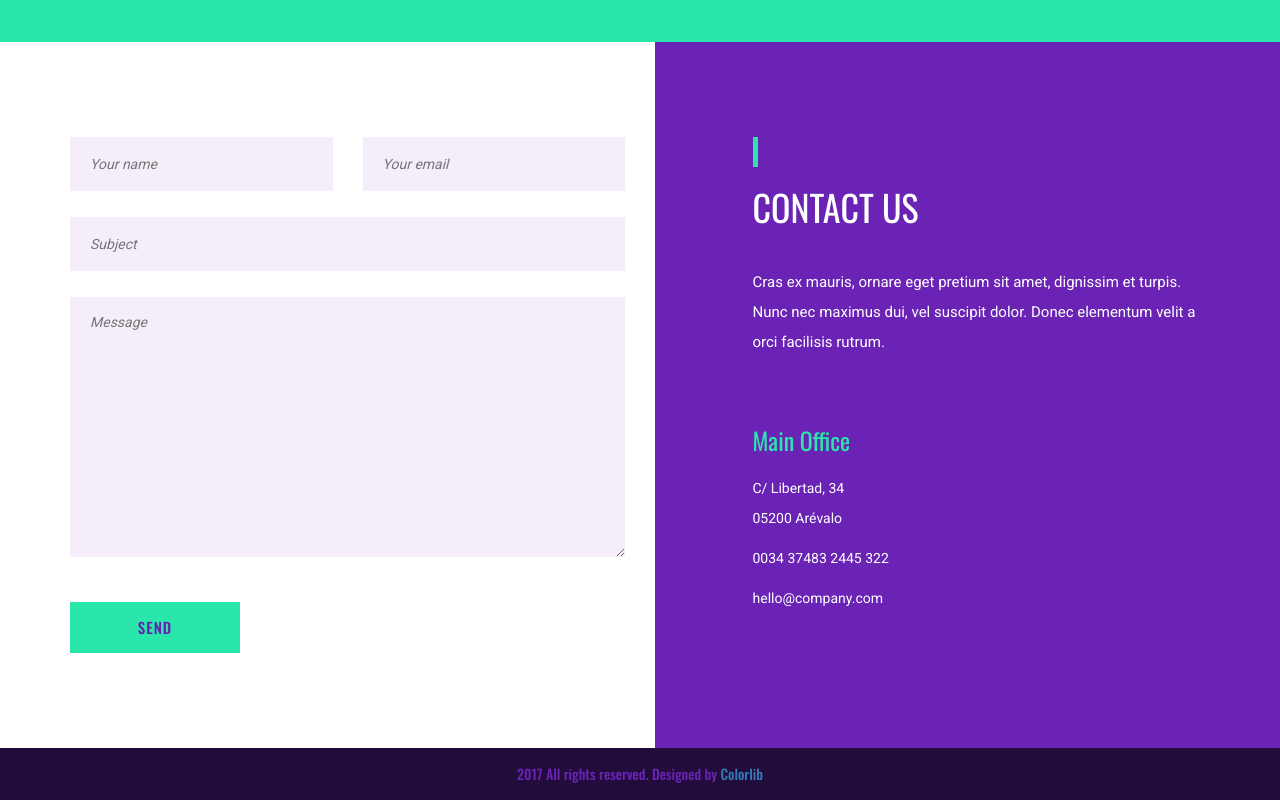
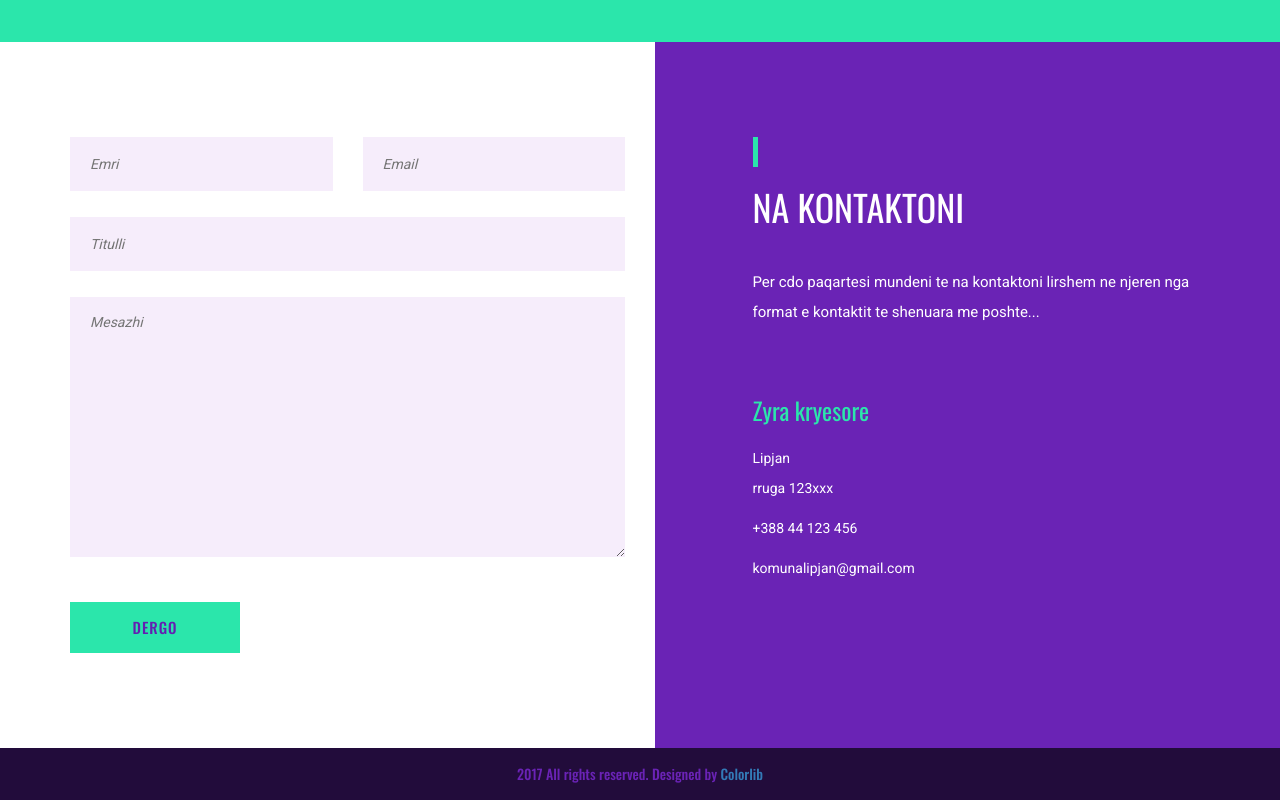
Before and after one commit to krelaniMedina/java7, a plain HTML site: page index.html in a window 1280 px wide. Shown: the part 4978-5778 px from the top of the page. Drawn offline with nearby package versions, Linux system fonts and the light colour scheme.

Commit message:
template4

```diff
--- a/index.html
+++ b/index.html
@@ -443,28 +443,28 @@
 				<!-- contact info -->
 				<div class="col-md-5 col-md-offset-1 contact-info col-push">
 					<div class="section-title left">
-						<h2>Contact us</h2>
+						<h2>Na kontaktoni</h2>
 					</div>
-					<p>Cras ex mauris, ornare eget pretium sit amet, dignissim et turpis. Nunc nec maximus dui, vel suscipit dolor. Donec elementum velit a orci facilisis rutrum. </p>
-					<h3 class="mt60">Main Office</h3>
-					<p class="con-item">C/ Libertad, 34 <br> 05200 Arévalo </p>
-					<p class="con-item">0034 37483 2445 322</p>
-					<p class="con-item">hello@company.com</p>
+					<p>Per cdo paqartesi mundeni te na kontaktoni lirshem ne njeren nga format e kontaktit te shenuara me poshte... </p>
+					<h3 class="mt60">Zyra kryesore</h3>
+					<p class="con-item">Lipjan <br> rruga 123xxx </p>
+					<p class="con-item">+388 44 123 456</p>
+					<p class="con-item">komunalipjan@gmail.com</p>
 				</div>
 				<!-- contact form -->
 				<div class="col-md-6 col-pull">
 					<form class="form-class" id="con_form">
 						<div class="row">
 							<div class="col-sm-6">
-								<input type="text" name="name" placeholder="Your name">
+								<input type="text" name="name" placeholder="Emri">
 							</div>
 							<div class="col-sm-6">
-								<input type="text" name="email" placeholder="Your email">
+								<input type="text" name="email" placeholder="Email">
 							</div>
 							<div class="col-sm-12">
-								<input type="text" name="subject" placeholder="Subject">
-								<textarea name="message" placeholder="Message"></textarea>
-								<button class="site-btn">send</button>
+								<input type="text" name="subject" placeholder="Titulli">
+								<textarea name="message" placeholder="Mesazhi"></textarea>
+								<button class="site-btn">Dergo</button>
 							</div>
 						</div>
 					</form>
```
